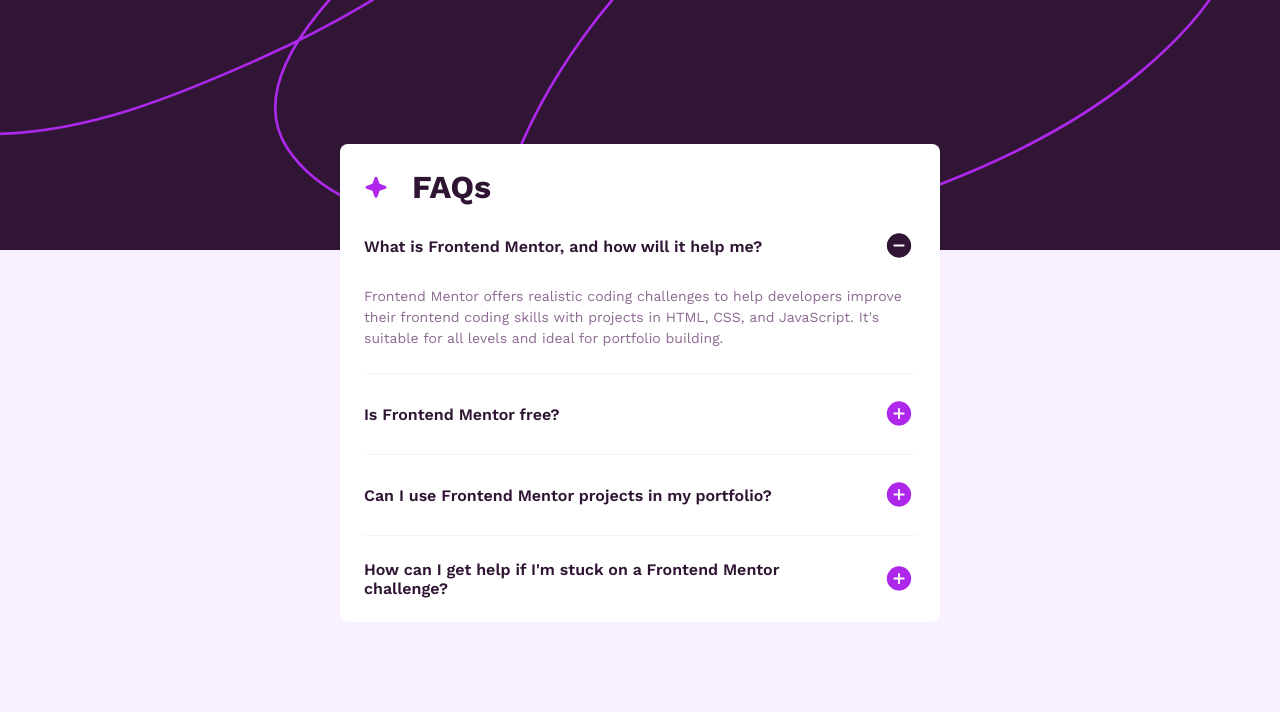
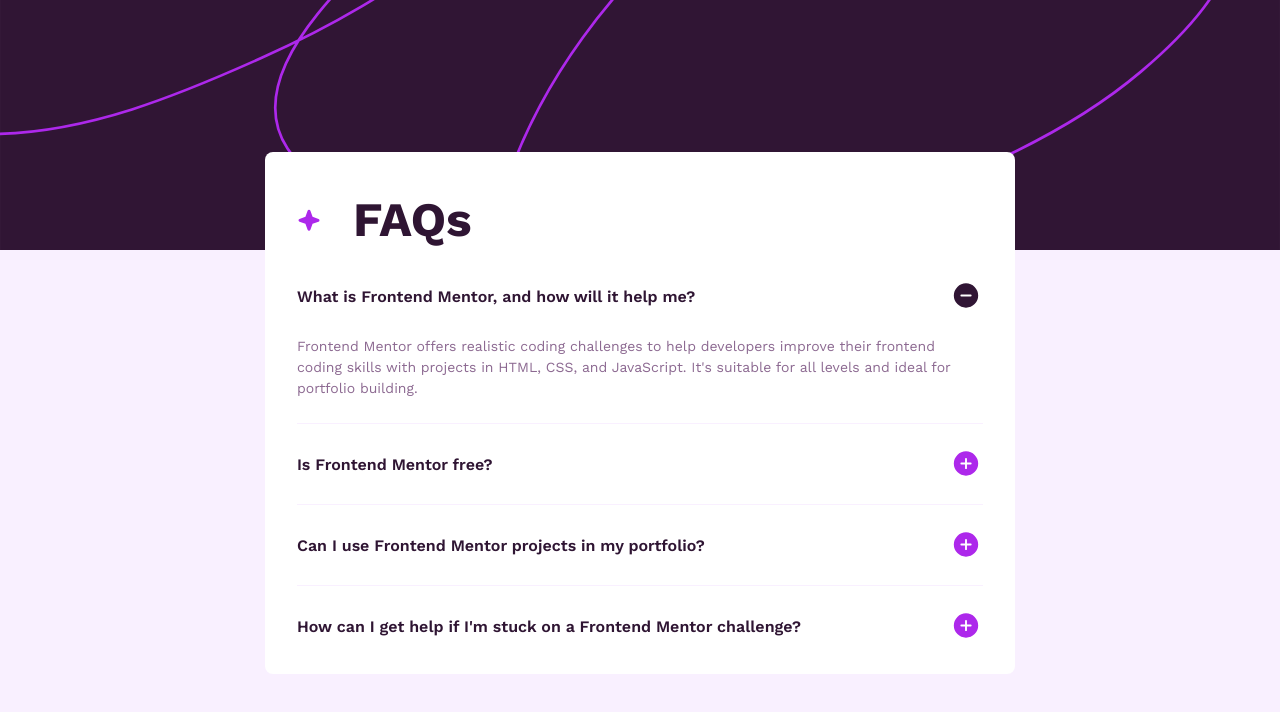
Before and after one commit to Jeluxe/FAQ-Accordion, a plain HTML site: page index.html in a window 1280 px wide. Drawn offline with Linux system fonts and the light colour scheme.

Commit message:
Updated spaces

```diff
--- a/styles.css
+++ b/styles.css
@@ -57,30 +57,31 @@ img {
 }
 
 main {
-  --spacing: 1.5rem;
-  --content-spacing: 1rem;
+  --spacing: 2rem;
+  --content-spacing: 1.5rem;
 
   display: grid;
   place-items: center;
-  padding: 9rem var(--spacing);
+  padding: 9.5rem var(--spacing);
 }
 
 
 .card {
+  display: grid;
+  gap: var(--content-spacing);
+  padding: var(--spacing);
   z-index: 1;
-  display: grid;
-  gap: var(--spacing);
-  padding: var(--spacing);
   border-radius: .5rem;
   background: var(--White);
-  max-width: 600px;
+  max-width: 750px;
 }
 
 .card .card-title {
   display: flex;
   align-items: center;
   gap: var(--spacing);
-  font-size: 2rem;
+  font-size: 3rem;
+  line-height: 1.5;
 }
 
 .card .card-title .card-title-icon {
@@ -89,7 +90,7 @@ main {
 
 .card .card-content {
   display: grid;
-  gap: var(--spacing);
+  gap: var(--content-spacing);
 }
 
 .card .card-content .card-question {
@@ -105,7 +106,7 @@ main {
 }
 
 .card .card-content .card-question:not(:first-child) {
-  padding-top: var(--spacing);
+  padding-top: var(--content-spacing);
   border-top: 1px solid var(--Light-pink);
 }
 
```
